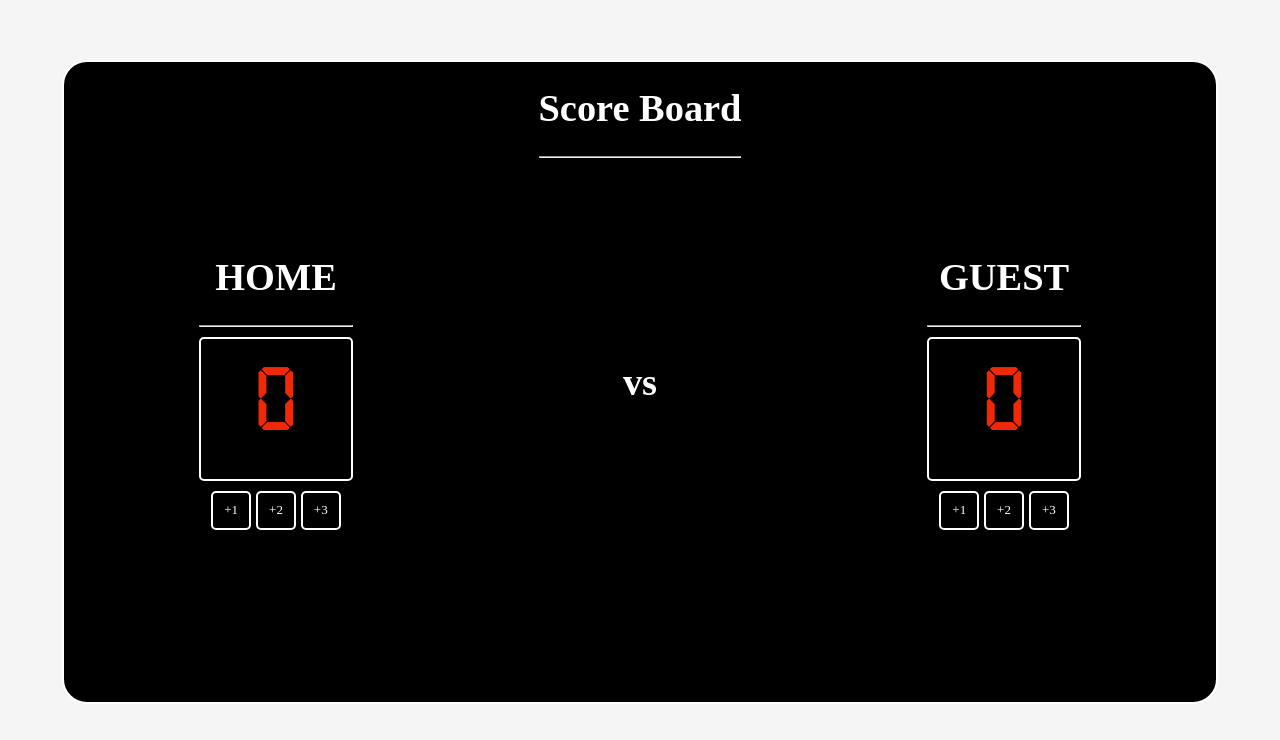
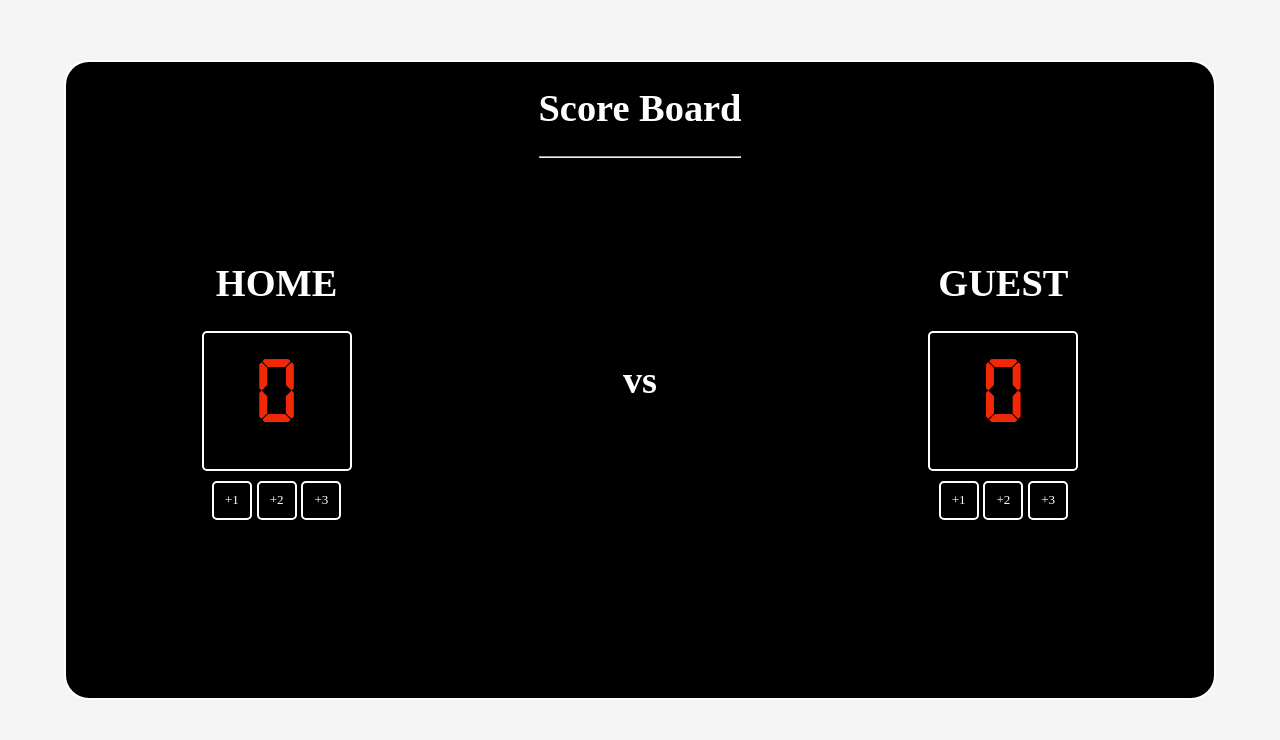
Before and after one commit to sahil-m04/ScoreBoard, a plain HTML site: page index.html in a window 1280 px wide. Drawn offline with nearby package versions, Linux system fonts and the light colour scheme.

Commit message:
made few changes in style and html

```diff
--- a/index.html
+++ b/index.html
@@ -17,7 +17,6 @@
         </div>
         <div class="home">
             <h1>HOME</h1>
-            <hr>
             <div class="score">
                 <h2 id="score-h">0</h2>
             </div>
@@ -30,7 +29,6 @@
 
         <div class="guest">
             <h1>GUEST</h1>
-            <hr>
             <div class="score">
                 <h2 id="score-g">0</h2>
             </div>
--- a/styles2.css
+++ b/styles2.css
@@ -1,12 +1,16 @@
 @font-face {
     font-family: digital ;
     src: url(./fonts/Technology-Bold.ttf);
+}
+*{
+    margin:0;
+    padding:0;
+    box-sizing: border-box;
 }
 body {
     display: flex;
     justify-content: center;
     align-items: center;
-    margin: 0;
     color:white;
     font-style: bold;
     font-weight: 900;
@@ -47,8 +51,8 @@ p{
 
 .score{
     margin:auto;
+    display: flex;
     justify-content: center;
-    display: flex;
     align-items: center;
     width:150px;
     height:140px;
```
